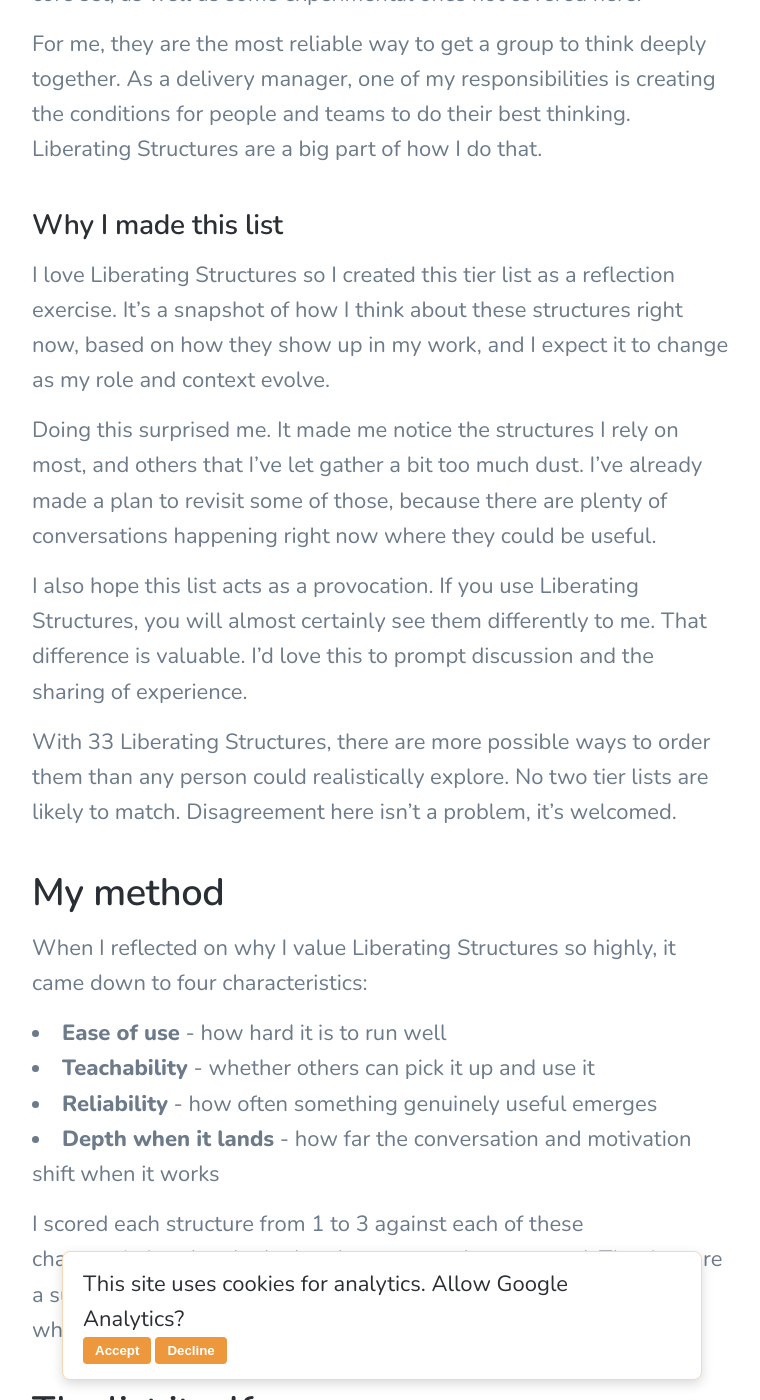
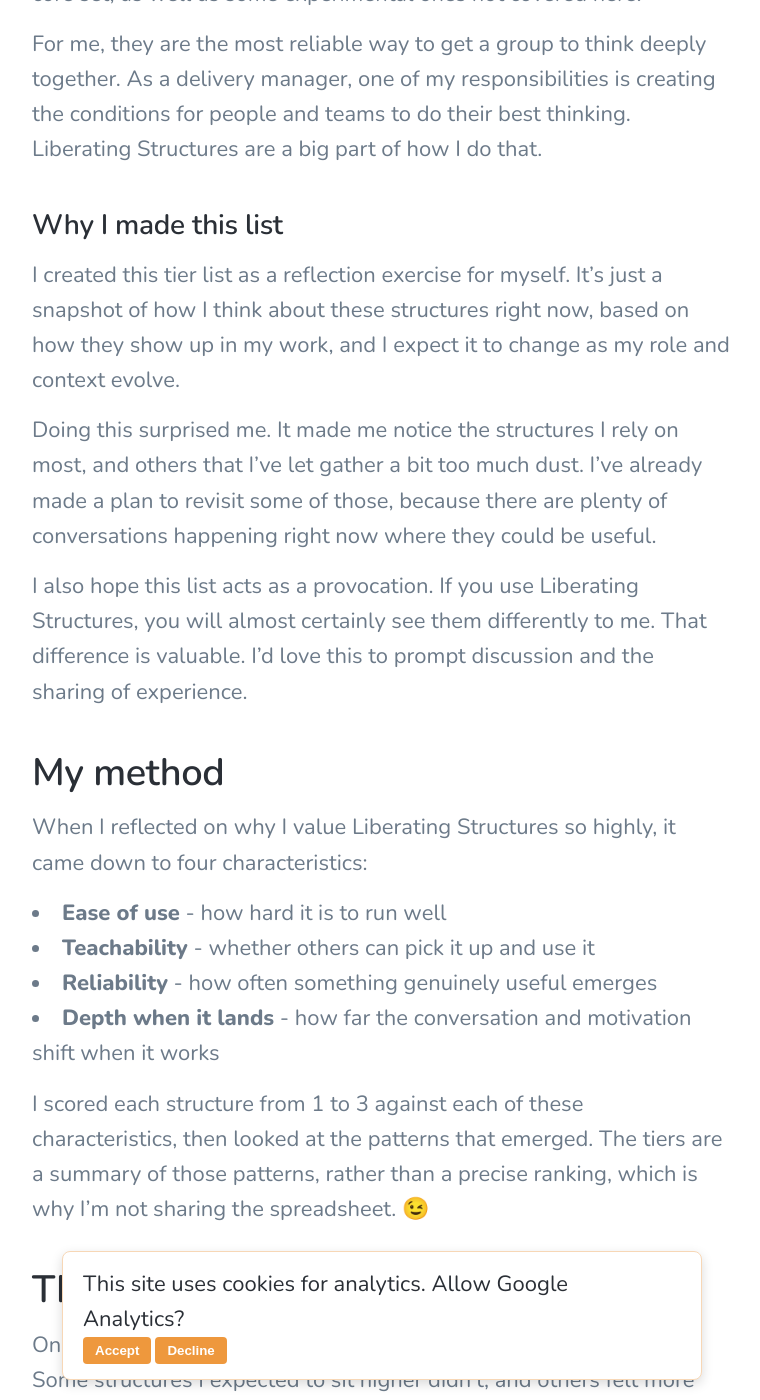
Before and after one commit to richblake/richblake.github.io, a Jekyll site: the page built from _posts/2026-01-14-liberating-structures-tier-list.md, in a window 1280 px wide and 1400 px high, scrolled down 3317 px. Shown: the whole window, without its empty margins (258-1018 px from the left). Built offline with Jekyll 4.4.1, drawn with Linux system fonts in a browser that asks for light colours; nearby versions of some CDN libraries.

Commit message:
Simplify a few sentences
LS article.

```diff
--- a/_posts/2026-01-14-liberating-structures-tier-list.md
+++ b/_posts/2026-01-14-liberating-structures-tier-list.md
@@ -166,13 +166,11 @@
 
 ### Why I made this list
 
-I love Liberating Structures so I created this tier list as a reflection exercise. It’s a snapshot of how I think about these structures right now, based on how they show up in my work, and I expect it to change as my role and context evolve.
+I created this tier list as a reflection exercise for myself. It's just a snapshot of how I think about these structures right now, based on how they show up in my work, and I expect it to change as my role and context evolve.
 
 Doing this surprised me. It made me notice the structures I rely on most, and others that I’ve let gather a bit too much dust. I’ve already made a plan to revisit some of those, because there are plenty of conversations happening right now where they could be useful.
 
 I also hope this list acts as a provocation. If you use Liberating Structures, you will almost certainly see them differently to me. That difference is valuable. I’d love this to prompt discussion and the sharing of experience.
-
-With 33 Liberating Structures, there are more possible ways to order them than any person could realistically explore. No two tier lists are likely to match. Disagreement here isn’t a problem, it's welcomed.
 
 ## My method
 
@@ -183,7 +181,7 @@
 * **Reliability** - how often something genuinely useful emerges
 * **Depth when it lands** - how far the conversation and motivation shift when it works
 
-I scored each structure from 1 to 3 against each of these characteristics, then looked at the patterns that emerged. The tiers are a summary of those patterns, rather than a precise ranking (which is why I’m not sharing the spreadsheet). 😉
+I scored each structure from 1 to 3 against each of these characteristics, then looked at the patterns that emerged. The tiers are a summary of those patterns, rather than a precise ranking, which is why I’m not sharing the spreadsheet. 😉
 
 ## The list itself
 
```
